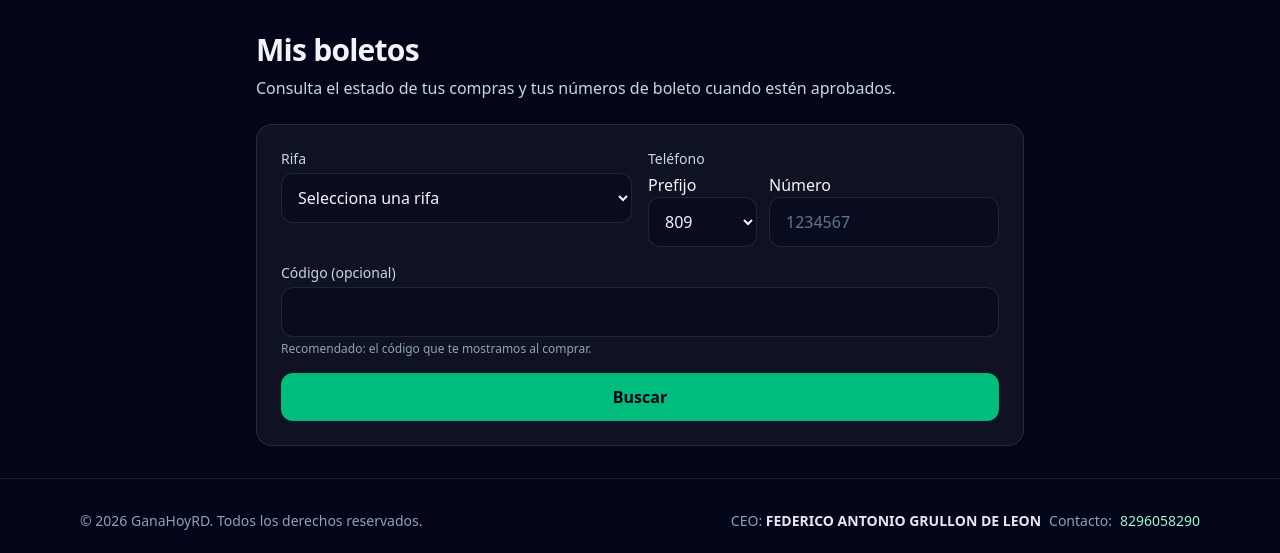
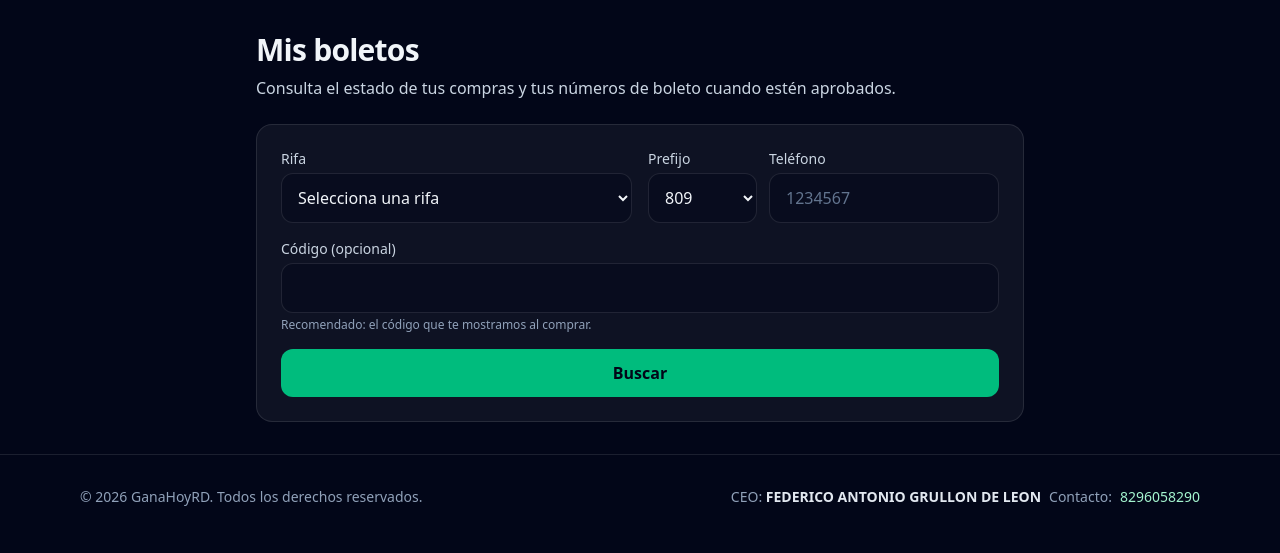
Before and after one commit to draramirezr/RIFA, a Django app: page /mis-boletos/ in a window 1280 px wide. Shown: the part 61-614 px from the top of the page. Run offline with Django 5.2, Linux system fonts and the light colour scheme; data comes from the database, SQL or seed files in the repository; data that the repository does not hold is empty.

Commit message:
ui: arreglar labels de telefono (prefijo + telefono)

```diff
--- a/rifas/templates/rifas/my_tickets.html
+++ b/rifas/templates/rifas/my_tickets.html
@@ -27,15 +27,14 @@
             {% if form.raffle.errors %}<div class="mt-1 text-sm text-red-300">{{ form.raffle.errors }}</div>{% endif %}
           </div>
           <div>
-            <label class="block text-sm text-slate-300">Teléfono</label>
-            <div class="mt-1 grid grid-cols-3 gap-3">
+            <div class="grid grid-cols-3 gap-3">
               <div class="col-span-1">
-                <label for="{{ form.phone_prefix.id_for_label }}" class="sr-only">Prefijo</label>
-                {{ form.phone_prefix }}
+                <label for="{{ form.phone_prefix.id_for_label }}" class="block text-sm text-slate-300">Prefijo</label>
+                <div class="mt-1">{{ form.phone_prefix }}</div>
               </div>
               <div class="col-span-2">
-                <label for="{{ form.phone_number.id_for_label }}" class="sr-only">Número</label>
-                {{ form.phone_number }}
+                <label for="{{ form.phone_number.id_for_label }}" class="block text-sm text-slate-300">Teléfono</label>
+                <div class="mt-1">{{ form.phone_number }}</div>
               </div>
             </div>
             {% if form.phone_prefix.errors %}<div class="mt-1 text-sm text-red-300">{{ form.phone_prefix.errors }}</div>{% endif %}
```
Also changed, not shown: rifas/templates/rifas/buy_ticket.html (+5 -6 lines).
